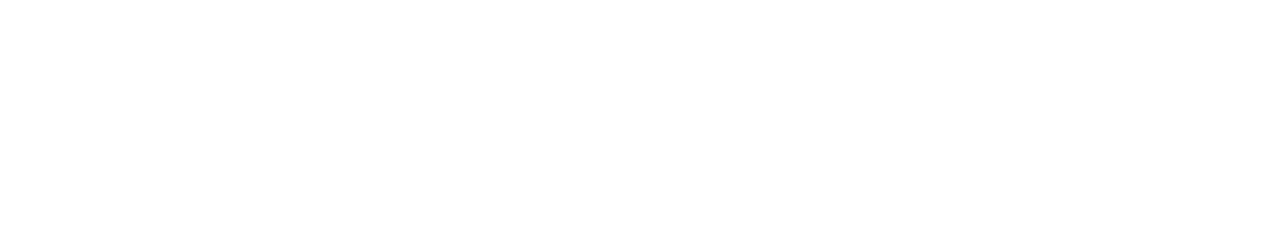
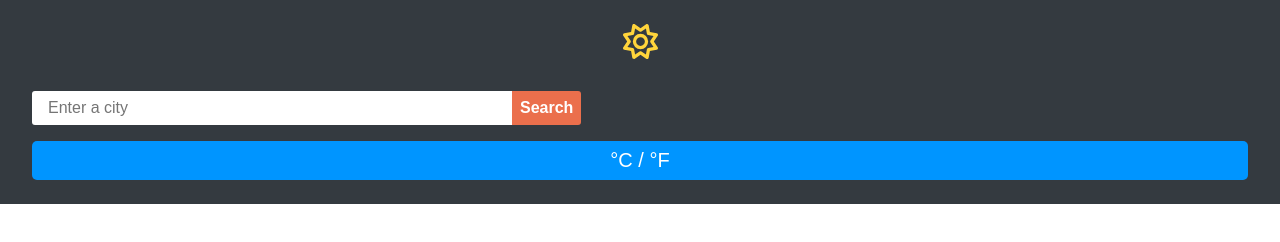
Before and after one commit to mene135/weather-app-api, a website built with webpack: page dist/index.html in a window 1280 px wide. Built offline with nearby package versions, Linux system fonts and the light colour scheme; a web font is replaced by a local one.

Commit message:
feat: added header content

```diff
--- a/src/style.css
+++ b/src/style.css
@@ -0,0 +1,118 @@
+@import url('https://fonts.googleapis.com/css2?family=Open+Sans:ital,wght@0,300..800;1,300..800&family=Playfair+Display:ital,wght@0,400..900;1,400..900&family=Roboto:ital,wght@0,100;0,300;0,400;0,500;0,700;0,900;1,100;1,300;1,400;1,500;1,700;1,900&display=swap');
+
+:root {
+    /* Font sizes */
+    --fs-small: 0.75rem;  /* Small font size */
+    --fs-base: 1rem;     /* Base font size */
+    --fs-medium: 1.25rem;/* Medium font size */
+    --fs-large: 1.5rem;  /* Large font size */
+    --fs-xlarge: 2rem;   /* Extra large font size */
+    --fs-xxlarge: 3rem;  /* Double extra large font size */
+
+    --fw-thin: 100;
+    --fw-extra-light: 200;
+    --fw-light: 300;
+    --fw-normal: 400;
+    --fw-medium: 500;
+    --fw-semi-bold: 600;
+    --fw-bold: 700;
+    --fw-extra-bold: 800;
+    --fw-black: 900;
+
+    /* Spacing */
+    --spacing-xs: 0.25rem;  /* Extra small spacing */
+    --spacing-sm: 0.5rem;   /* Small spacing */
+    --spacing-md: 1rem;     /* Medium spacing */
+    --spacing-lg: 1.5rem;   /* Large spacing */
+    --spacing-xl: 2rem;     /* Extra large spacing */
+    --spacing-xxl: 3rem;    /* Double extra large spacing */
+
+    --primary: #0ea5e9;
+    --secondary:  #0e7490;
+
+    --primary-bg: #343a40;
+    --white: #fff;
+
+    --btn-cl: #EB6F4C;
+
+    --ff-primary: "Playfair Display", serif
+    --ff-secondary: "Open Sans", "Roboto", sans-serif;
+}
+
+html {
+    height: 100vh;
+    box-sizing: border-box;
+}
+
+body {
+    background-color: var(--white);
+    margin: 0;
+}
+
+.l-header {
+    display: flex;
+    flex-direction: column;
+    gap: var(--spacing-md);
+    justify-content: center;
+    align-items: center;
+    padding: var(--spacing-lg) var(--spacing-xl);
+
+    background-color: #343a40;
+
+}
+
+.site-icon {
+    height: 35px;
+    width: 35px;
+}
+
+.search {
+    display: flex;
+    width: 100%;
+    margin-top: var(--spacing-md);
+}
+
+.search-input {
+    padding: var(--spacing-sm) var(--spacing-md);
+    width: clamp( 10rem, 100%, 30rem);
+
+    border: 0;
+    border-radius: 3px 0px 0px 3px;
+}
+
+.search-input:focus {
+    outline: none;
+
+    box-shadow:  0px 0 5px #0ea5e9;
+}
+
+.search-btn {
+    padding: 0 var(--spacing-sm);
+
+    border: none;
+    border-radius: 0px 3px 3px 0px;
+
+    color: var(--white);
+    background-color: var(--btn-cl);
+
+    font-weight: bold;
+}
+
+.toggleMetric {
+    width: 100%;
+    padding: var(--spacing-sm) 0;
+
+    background-color: #0095ff;
+    color: var(--white);
+
+    border: transparent;
+    border-radius: 5px;
+
+    font-size: var(--fs-medium);
+}
+
+/* Utilite classes */
+
+.fs-base {
+    font-size: var(--fs-base);
+}
```
Also changed, not shown: dist/index.html, src/sun-regular.svg (added).
